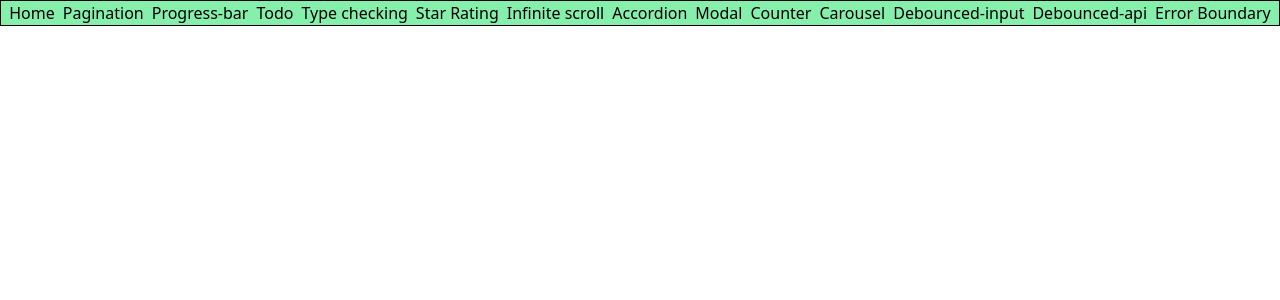
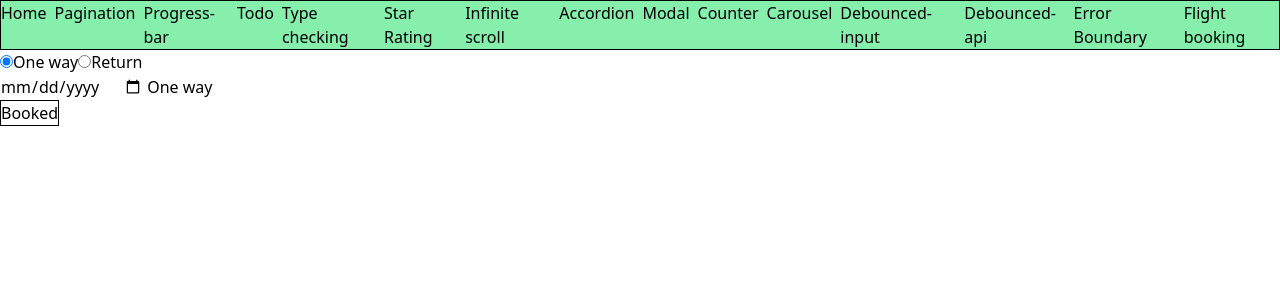
Before and after one commit to rohitraj896/react-machine-coding, a React (Create React App) app: page /flight-booking in a window 1280 px wide. Shown: the top 300 px of the page. Built offline with nearby package versions, Linux system fonts and the light colour scheme.

Commit message:
Flight ticket

```diff
--- a/src/App.js
+++ b/src/App.js
@@ -14,6 +14,7 @@ import InputSearchDebounce from "./components/InputSearchDebounce/InputSearchDeb
 import DebouncedApi from "./components/DebouncedAPI/DebouncedApi";
 import ErrorBoundaryComponent from "./components/ErrorBoundary/ErrorBoundaryComponent";
 import ProtectedRoute from "./components/ProtectedRoute";
+import FlightBooking from "./components/FlightBooking/FlightBooking";
 
 function App() {
   return (
@@ -33,6 +34,7 @@ function App() {
         <a href="/debounced-input">Debounced-input</a>
         <a href="/debounced-api">Debounced-api</a>
         <a href="/error-boundary">Error Boundary</a>
+        <a href="/flight-booking">Flight booking</a>
       </nav>
       <div>
         <BrowserRouter>
@@ -57,7 +59,7 @@ function App() {
               <Route path="/modal" element={<ModalComponent />}></Route>
               <Route path="/counter" element={<Counter />}></Route>
               <Route path="/carousel" element={<Carousel />}></Route>
-
+              <Route path="/flight-booking" element={<FlightBooking />}></Route>
               <Route
                 path="/debounced-input"
                 element={<InputSearchDebounce />}
--- /dev/null
+++ b/src/components/FlightBooking/FlightBooking.js
@@ -0,0 +1,72 @@
+import { useState } from "react";
+const todayDate = new Date().toISOString().split("T")[0];
+
+const FlightBooking = () => {
+  const [tripType, setTripType] = useState("one-way");
+  const [startDate, setStartDate] = useState(todayDate);
+  const [endDate, setEndDate] = useState(startDate);
+
+  const handleStartDate = e => {
+    setStartDate(e.target.value);
+  };
+
+  const handleEndDate = e => {
+    setEndDate(e.target.value);
+  };
+  const handleTripType = e => {
+    setTripType(e.target.value);
+  };
+
+  const bookedTicket = e => {
+    e.preventDefault();
+    if (tripType === "one-way") {
+      alert(`You booked ticket one-way on ${startDate}`);
+    } else {
+      alert(
+        `You booked ticket one-way on ${startDate} and return ticket on ${endDate}`
+      );
+    }
+  };
+
+  return (
+    <div>
+      <form>
+        <label htmlFor="one-way">
+          <input
+            type="radio"
+            value="one-way"
+            checked={tripType === "one-way"}
+            onChange={handleTripType}
+          />
+          One way
+        </label>
+        <label>
+          <input
+            onChange={handleTripType}
+            type="radio"
+            value="return"
+            checked={tripType === "return"}
+          />
+          Return
+        </label>
+
+        <div>
+          <input type="date" min={todayDate} onChange={handleStartDate} /> One
+          way
+        </div>
+
+        {tripType === "return" && (
+          <div>
+            <input type="date" min={startDate} onChange={handleEndDate} />
+            Return
+          </div>
+        )}
+        <button style={{ border: "1px solid black" }} onClick={bookedTicket}>
+          Booked
+        </button>
+      </form>
+    </div>
+  );
+};
+
+export default FlightBooking;
```
